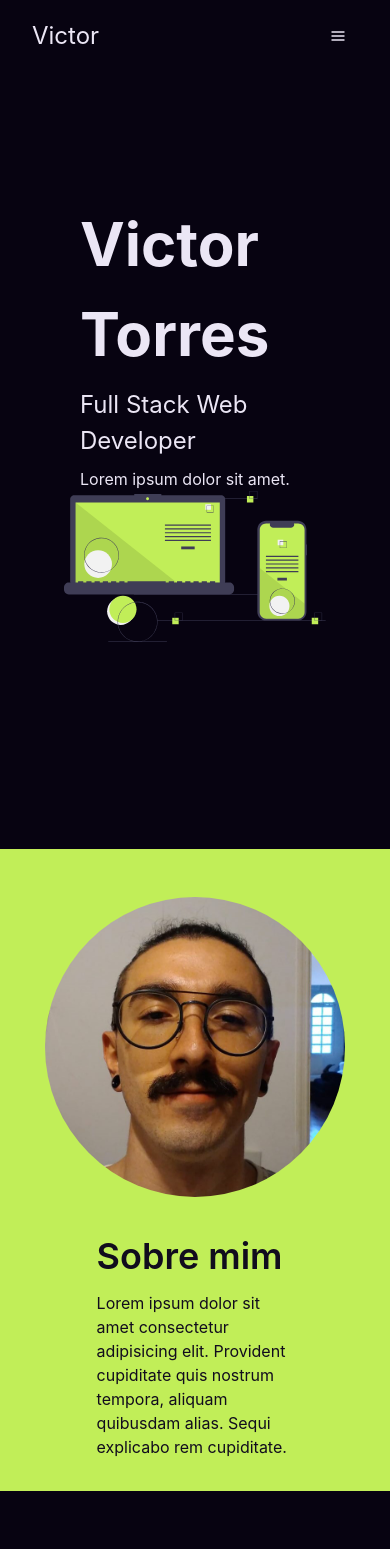
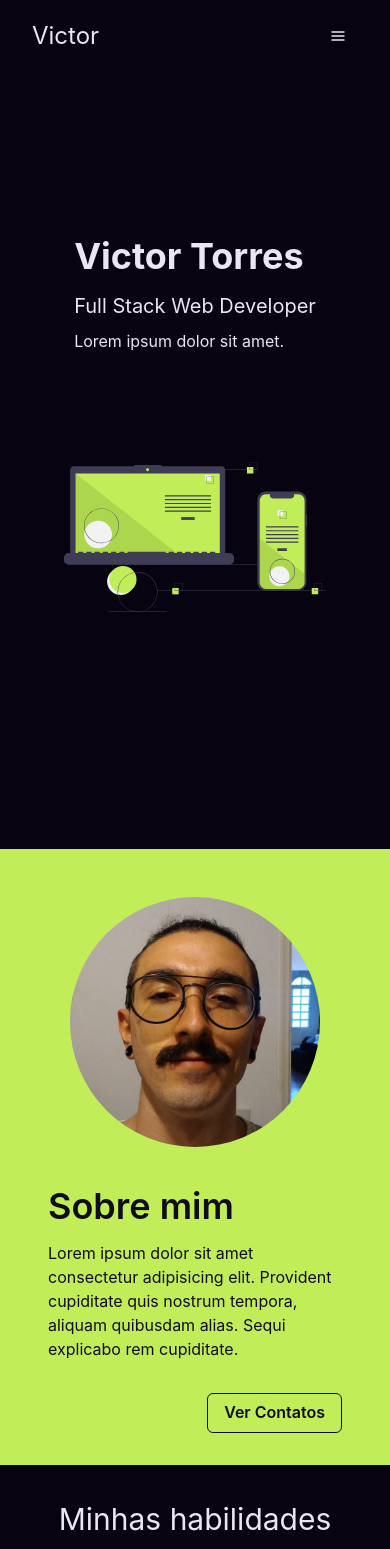
Before and after one commit to cptvictor95/portfolio, a Next.js app: page / in a window 390 px wide. Shown: the top 1549 px of the page. Built offline with nearby package versions, Linux system fonts and the light colour scheme.

Commit message:
finish responsiveness from components

```diff
--- a/components/header.tsx
+++ b/components/header.tsx
@@ -110,8 +110,8 @@ const Header: React.FC = (props) => {
             <MenuItems>
               <SLink
                 activeClass="active"
-                className="projects"
-                to="projects"
+                className="contact"
+                to="contact"
                 spy={true}
                 smooth={true}
                 duration={500}
--- a/package.json
+++ b/package.json
@@ -16,6 +16,7 @@
     "next": "10.2.3",
     "react": "17.0.2",
     "react-dom": "17.0.2",
+    "react-icons": "^4.2.0",
     "react-router-dom": "^5.2.0",
     "react-scripts": "^4.0.3",
     "react-scroll": "^1.8.2"
--- a/pages/index.tsx
+++ b/pages/index.tsx
@@ -1,5 +1,6 @@
 import React from 'react';
 import Main from '../layouts/Main';
+import Contact from '../sections/Contact';
 import Hero from '../sections/Hero';
 import Projects from '../sections/Projects';
 import Skills from '../sections/Skills';
@@ -16,6 +17,7 @@ const Home: React.FC = () => {
       <SubHero />
       <Skills />
       <Projects />
+      <Contact />
     </Main>
   );
 };
--- /dev/null
+++ b/sections/Contact.tsx
@@ -0,0 +1,115 @@
+import { Center, Flex, IconButton, Stack, Text } from '@chakra-ui/react';
+import React from 'react';
+
+import { AiFillGithub, AiOutlineWhatsApp } from 'react-icons/ai';
+import { FaFacebook } from 'react-icons/fa';
+import { FiInstagram, FiPhone } from 'react-icons/fi';
+import { HiOutlineMail } from 'react-icons/hi';
+import { TiSocialLinkedinCircular } from 'react-icons/ti';
+
+const Contact = () => {
+  return (
+    <Stack as="section" id="contact" bg="green.900">
+      <Text as="h1" fontSize="5xl" textAlign="center" pt={8} fontWeight="bold">
+        Contatos
+      </Text>
+      <Flex
+        as="section"
+        maxW={{ base: 'auto', md: '100%', lg: '100%', xl: '100%' }}
+        direction={{ base: 'column', md: 'row' }}
+        align="center"
+        justify={['center', 'space-evenly', 'space-evenly', 'space-evenly']}
+        py={4}
+      >
+        <Flex
+          as="article"
+          maxW={{ base: '80%', sm: '60%', md: '40%', lg: '30%', xl: '30%' }}
+        >
+          <Stack px={8}>
+            <Text as="h2" fontSize="3xl" fontWeight="semibold">
+              Freelancer
+            </Text>
+            <Text as="h2" fontSize="xl" fontWeight="semibold">
+              Quer trabalhar comigo?
+            </Text>
+            <Text as="h2" fontSize="lg">
+              Me mande um email com sua proposta e entrarei em contato para
+              conversarmos!
+            </Text>
+          </Stack>
+        </Flex>
+        <Flex
+          as="article"
+          maxW={{ base: '80%', sm: '60%', md: '40%', lg: '30%', xl: '30%' }}
+          py={8}
+        >
+          <Stack px={8}>
+            <Text as="h2" fontSize="3xl" fontWeight="semibold">
+              Contatos adicionais
+            </Text>
+            <Text>
+              <IconButton
+                icon={<HiOutlineMail />}
+                aria-label="email"
+                colorScheme="black"
+                fontSize="2xl"
+              />
+              cpt.victor@hotmail.com
+            </Text>
+            <Text>
+              <IconButton
+                icon={<FiPhone />}
+                aria-label="phone"
+                colorScheme="black"
+                fontSize="2xl"
+              />
+              (11) 94700-6135
+            </Text>
+          </Stack>
+        </Flex>
+      </Flex>
+      <Center py={8}>
+        <Flex w="30vw" justify="space-around">
+          <IconButton
+            icon={<TiSocialLinkedinCircular />}
+            aria-label="linkedin"
+            colorScheme="black"
+            fontSize="5xl"
+          />
+          <IconButton
+            icon={<AiOutlineWhatsApp />}
+            aria-label="whatsapp"
+            colorScheme="black"
+            fontSize="4xl"
+          />
+          <IconButton
+            icon={<AiFillGithub />}
+            aria-label="github"
+            colorScheme="black"
+            fontSize="4xl"
+          />
+
+          <IconButton
+            icon={<FaFacebook />}
+            aria-label="facebook"
+            colorScheme="black"
+            fontSize="4xl"
+          />
+          <IconButton
+            icon={<FiInstagram />}
+            aria-label="instagram"
+            colorScheme="black"
+            fontSize="4xl"
+          />
+        </Flex>
+      </Center>
+      <Flex p={8} bg="purple.900">
+        <Text>
+          © 2021 Victor Cardoso Pudo Torres - Todos os direitos reservados
+        </Text>
+      </Flex>
+    </Stack>
+  );
+};
+
+export default Contact;
--- a/sections/Hero.tsx
+++ b/sections/Hero.tsx
@@ -12,12 +12,11 @@ const Hero: React.FC<{
       as="section"
       minH={{ base: '75vh', md: '70vh' }}
       maxW={{
-        base: 'auto',
-        xl: '1280px',
+        base: '100%',
       }}
       direction={{ base: 'column', md: 'row' }}
       align="center"
-      justify={['center', 'space-around', 'space-around', 'space-evenly']}
+      justify={['space-evenly', 'space-around', 'space-around', 'space-evenly']}
       pb={8}
       px={8}
       mb={24}
@@ -25,13 +24,17 @@ const Hero: React.FC<{
       <Flex
         as="article"
         maxW={{ base: '100%' }}
-        align={['flex-end', 'center', 'center', 'center']}
+        align={['flex-start', 'center', 'center', 'center']}
       >
-        <Stack ml={12}>
-          <Text as="h1" fontSize="6xl" fontWeight="bold">
+        <Stack ml={{ base: 0, md: 12, lg: 12, xl: 12 }}>
+          <Text
+            as="h1"
+            fontSize={{ base: '4xl', lg: '6xl', xl: '6xl' }}
+            fontWeight="bold"
+          >
             {title}
           </Text>
-          <Text as="h3" fontSize="2xl">
+          <Text as="h3" fontSize={{ base: 'xl', lg: '2xl', xl: '2xl' }}>
             {subtitle}
           </Text>
           <Text>{ctaText}</Text>
@@ -41,7 +44,7 @@ const Hero: React.FC<{
         as="article"
         maxW={{ base: '100%', sm: '70%', md: '60%', lg: '50%' }}
         minW={{ base: '80%', sm: '350px', md: '400px' }}
-        justify={['flex-end', 'flex-end', 'flex-end', 'flex-end']}
+        justify={['center', 'flex-end', 'flex-end', 'flex-end']}
         align={['flex-start', 'center', 'center', 'center']}
         px={8}
       >
--- a/sections/Projects.tsx
+++ b/sections/Projects.tsx
@@ -24,10 +24,10 @@ const Projects = () => {
         </Flex>
         <Flex as="article" maxW={{ base: 'auto' }}>
           <Stack px={8}>
-            <Text as="h2" fontSize="4xl" fontWeight="bold">
+            <Text as="h2" fontSize="4xl" fontWeight="bold" pt={4}>
               Title 1
             </Text>
-            <Text as="h4" fontSize="2xl">
+            <Text as="h4" fontSize="2xl" m={0} fontWeight="semibold">
               Subtitle
             </Text>
             <Text maxW="350px">
@@ -56,10 +56,10 @@ const Projects = () => {
         py={{ base: 4, sm: 4, md: 4 }}
       >
         <Stack px={8} align="flex-end">
-          <Text as="h2" fontSize="4xl" fontWeight="bold">
+          <Text as="h2" fontSize="4xl" fontWeight="bold" pt={4}>
             Title 2
           </Text>
-          <Text as="h4" fontSize="2xl">
+          <Text as="h4" fontSize="2xl" m={0} fontWeight="semibold">
             Subtitle
           </Text>
           <Text textAlign="end" maxW="350px">
@@ -102,10 +102,10 @@ const Projects = () => {
         </Flex>
         <Flex as="article" maxW={{ base: 'auto' }}>
           <Stack px={8}>
-            <Text as="h2" fontSize="4xl" fontWeight="bold">
-              Title 1
+            <Text as="h2" fontSize="4xl" fontWeight="bold" pt={4}>
+              Title 3
             </Text>
-            <Text as="h4" fontSize="2xl">
+            <Text as="h4" fontSize="2xl" m={0} fontWeight="semibold">
               Subtitle
             </Text>
             <Text maxW="350px">
@@ -120,8 +120,8 @@ const Projects = () => {
           </Stack>
         </Flex>
       </Flex>
-      <Button alignSelf="center" mt={12}>
-        Mais projetos
+      <Button alignSelf="center" mt={16} size="lg" textTransform="uppercase">
+        ver mais
       </Button>
     </Stack>
   );
--- a/sections/Skills.tsx
+++ b/sections/Skills.tsx
@@ -5,20 +5,26 @@ import React from 'react';
 const Skills = () => {
   return (
     <Stack as="section" py={4} id="skills">
-      <Text as="h1" fontSize="4xl" textAlign="center" pt={8}>
+      <Text
+        as="h1"
+        fontSize={{ base: '3xl', md: '4xl', lg: '4xl', xl: '4xl' }}
+        textAlign="center"
+        pt={8}
+        py={4}
+      >
         Minhas habilidades
       </Text>
       <Flex
         as="section"
-        maxW={{ base: 'auto', md: '100%', lg: '100%', xl: '100%' }}
+        maxW={{ base: '100%', md: '100%', lg: '100%', xl: '100%' }}
         direction={{ base: 'column', md: 'row' }}
         align="center"
         justify={['center', 'space-evenly', 'space-evenly', 'space-evenly']}
-        py={4}
+        px={4}
       >
         <Flex
           as="article"
-          maxW={{ base: '80%', sm: '60%', md: '40%', lg: '30%', xl: '30%' }}
+          maxW={{ base: '100%', sm: '60%', md: '40%', lg: '30%', xl: '30%' }}
         >
           <Stack px={8}>
             <Text as="h2" fontSize="5xl" fontWeight="semibold">
@@ -33,7 +39,7 @@ const Skills = () => {
         </Flex>
         <Flex
           as="article"
-          maxW={{ base: '80%', sm: '60%', md: '40%', lg: '30%', xl: '30%' }}
+          maxW={{ base: '100%', sm: '60%', md: '40%', lg: '30%', xl: '30%' }}
           py={8}
         >
           <Stack px={8}>
--- a/sections/SubHero.tsx
+++ b/sections/SubHero.tsx
@@ -1,6 +1,6 @@
 import { Image } from '@chakra-ui/image';
 import { Flex, List, Text } from '@chakra-ui/layout';
-import { ListItem, Stack } from '@chakra-ui/react';
+import { Button, ListItem, Stack } from '@chakra-ui/react';
 import React from 'react';
 
 const SubHero: React.FC = () => {
@@ -24,25 +24,28 @@ const SubHero: React.FC = () => {
       >
         <Image
           src="avatar.jpeg"
-          maxW={{ base: '300px', sm: '250px', md: '300px' }}
+          maxW={{ base: '250px', sm: '250px', md: '300px' }}
           borderRadius="full"
         />
       </Flex>
       <Flex
         as="aside"
-        maxW={{ base: '80%', sm: '60%', md: '40%', lg: '40%', xl: '30%' }}
+        maxW={{ base: '100%', sm: '70%', md: '40%', lg: '40%', xl: '30%' }}
         pt={4}
         align={['center', 'center', 'space-between', 'space-between']}
       >
-        <Stack px={8}>
+        <Stack px={{ base: 4, md: 8, lg: 8, xl: 8 }}>
           <Text as="h2" fontSize="4xl" fontWeight="semibold">
             Sobre mim
           </Text>
-          <Text>
+          <Text pb={6}>
             Lorem ipsum dolor sit amet consectetur adipisicing elit. Provident
             cupiditate quis nostrum tempora, aliquam quibusdam alias. Sequi
             explicabo rem cupiditate.
           </Text>
+          <Button variant="outline" alignSelf="flex-end">
+            Ver Contatos
+          </Button>
         </Stack>
       </Flex>
     </Flex>
```
Also changed, not shown: components/footer.tsx (added, +7 -0 lines), 1 other file (tests, documents, lock files or other folders).
